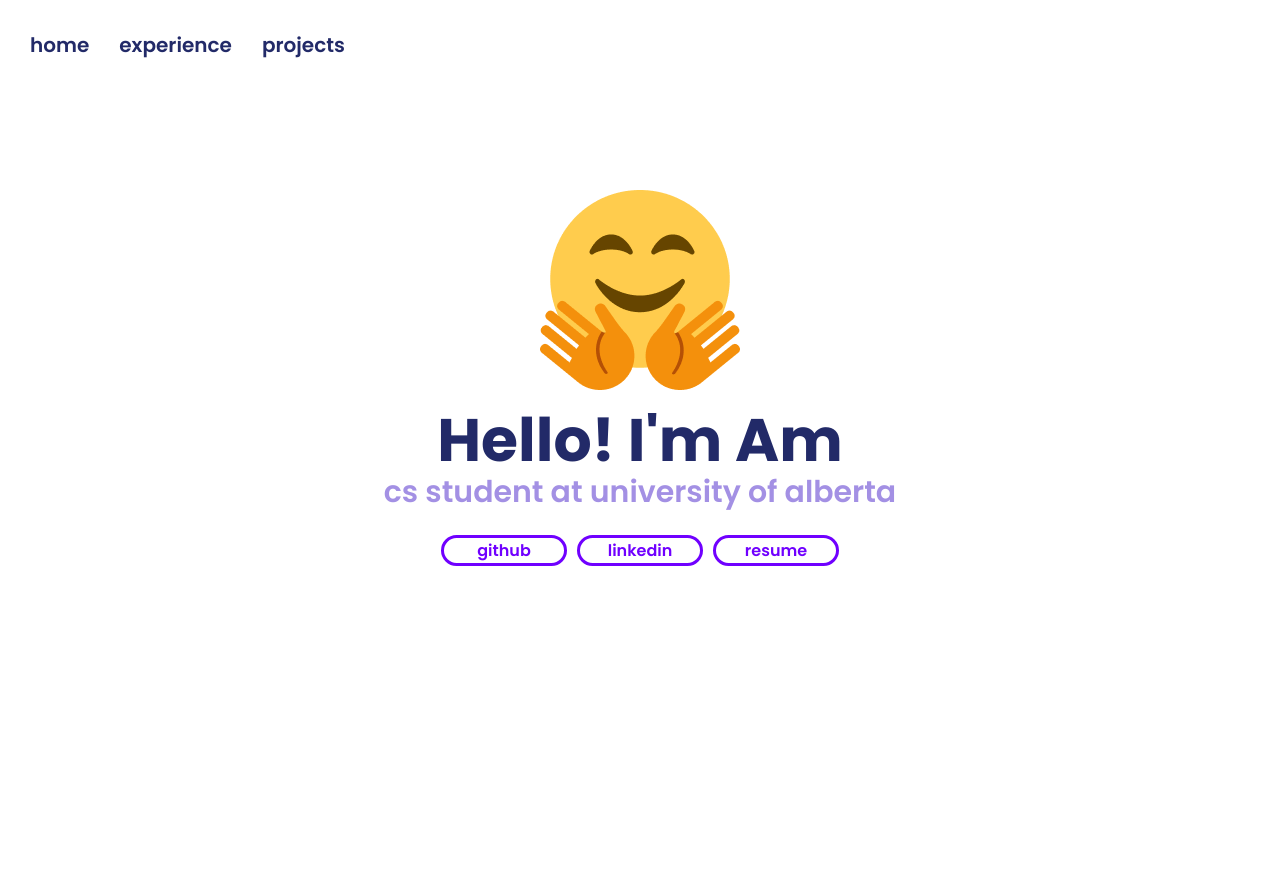
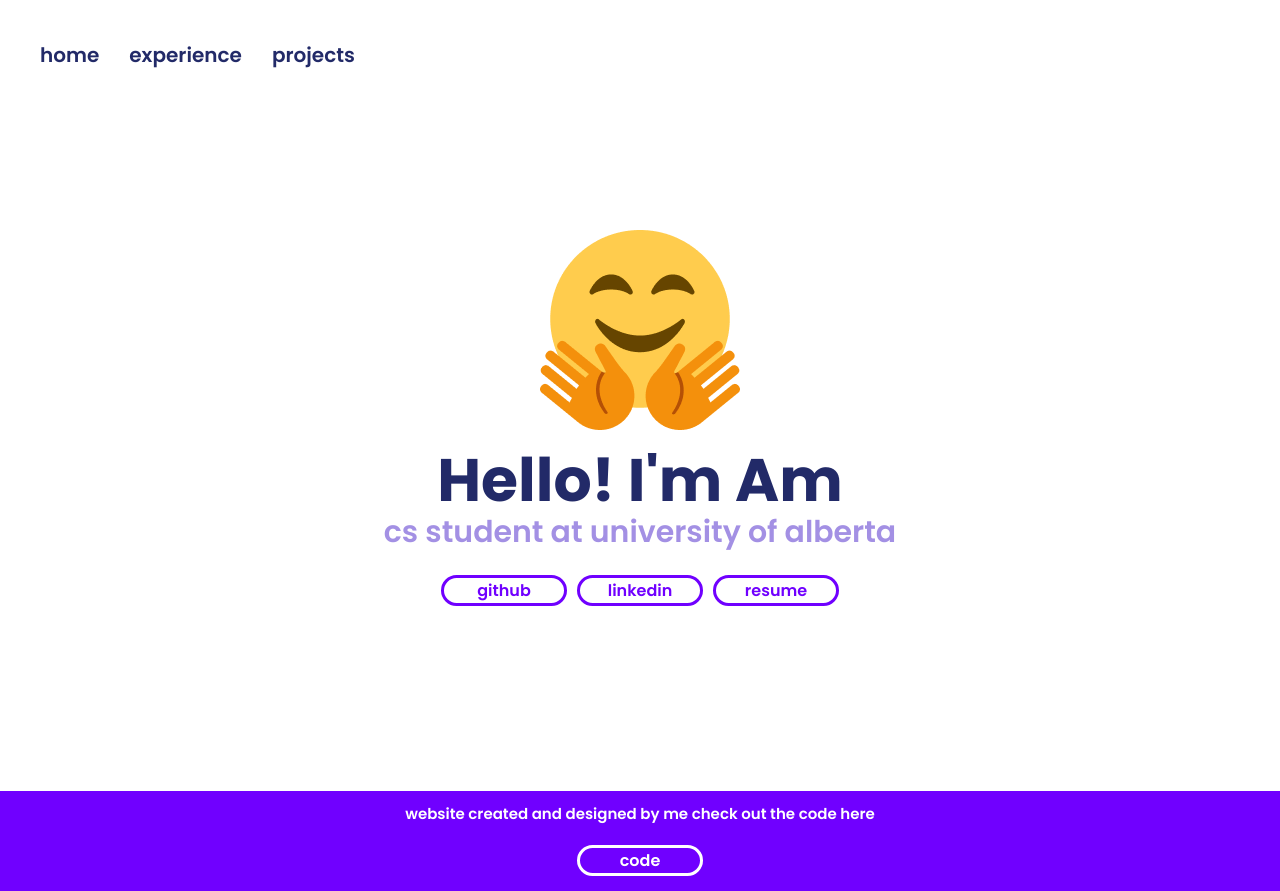
Before and after one commit to amreesalmonte/personal-webapp, a React (Create React App) app: page / in a window 1280 px wide. Before the commit the page ends 800 px from the top, so only its background shows below. Built offline with nearby package versions, Linux system fonts and the light colour scheme.

Commit message:
added footer

```diff
--- a/src/App.css
+++ b/src/App.css
@@ -1,15 +1,24 @@
 .navBar {
     display: flex;
-    padding: 30px;
+    margin: 40px;
+    margin-bottom: 60px;
 }
 
 .navBar a{
     text-decoration: none;
     color: var(--main-color);
-    padding-right: 30px;
+    margin-right: 30px;
     font-size: 2.5vh;
 }
 
 .navBar a:hover{
     color: var(--accent-color);
 }
+
+.content {
+    padding-bottom: 180px;
+}
+
+.footer {
+    width: 100%;
+}
--- a/src/App.jsx
+++ b/src/App.jsx
@@ -9,6 +9,7 @@ import Intro from "./components/Intro";
 import Page from "./components/Page";
 import Experience from "./data/Experience";
 import Projects from "./data/Projects";
+import Footer from "./components/Footer"
 import "./App.css";
 
 class App extends Component {
@@ -23,10 +24,13 @@ class App extends Component {
           </div>
         </div>
         <Switch>
-          <Route exact path="/"><Intro /></Route>
-          <Route exact path="/experience"><Page page={Experience} /></Route>
-          <Route exact path="/projects"><Page page={Projects} /></Route>
+          <div className="content">
+            <Route exact path="/"><Intro /></Route>
+            <Route exact path="/experience"><Page page={Experience} /></Route>
+            <Route exact path="/projects"><Page page={Projects} /></Route>
+          </div>
         </Switch>
+        <Footer />
       </Router >
     );
   }
--- a/src/components/Card.jsx
+++ b/src/components/Card.jsx
@@ -13,8 +13,8 @@ class Card extends Component {
                     <p className="description">{description}</p>
                 </div>
                 <div className="pageLink">
-                    <Links link={githubLink} title="code" />
-                    <Links link={websiteLink} title="website" />
+                    <Links link={githubLink} title="code" linkClass="regularLink" />
+                    <Links link={websiteLink} title="website" linkClass="regularLink" />
                 </div>
             </div>
         );
--- /dev/null
+++ b/src/components/Footer.jsx
@@ -0,0 +1,20 @@
+import React, { Component } from 'react';
+import Links from "./Links";
+import "../styling/Footer.css"
+
+const githubLink = "https://github.com/amreesalmonte/personal-webapp";
+
+class Footer extends Component {
+    render() {
+        return (
+            <div className="footer">
+                <p>website created and designed by me check out the code here</p>
+                <div className="footerLinks">
+                    <Links link={githubLink} title="code" linkClass="invertedLink" />
+                </div>
+            </div>
+        );
+    }
+}
+
+export default Footer;
--- a/src/components/Intro.jsx
+++ b/src/components/Intro.jsx
@@ -15,9 +15,9 @@ class Intro extends Component {
                 <p className="title">Hello! I'm Am</p>
                 <p className="subtitle">cs student at university of alberta</p>
                 <div className="introLinks">
-                    <Links link={this.githubLink} title="github" />
-                    <Links link={this.linkedinLink} title="linkedin" />
-                    <Links link={Resume} title="resume" />
+                    <Links link={this.githubLink} title="github" linkClass="regularLink" />
+                    <Links link={this.linkedinLink} title="linkedin" linkClass="regularLink" />
+                    <Links link={Resume} title="resume" linkClass="regularLink" />
                 </div>
             </div>
         );
--- a/src/components/Links.jsx
+++ b/src/components/Links.jsx
@@ -3,9 +3,9 @@ import "../styling/Links.css"
 
 class Links extends Component {
     render() {
-        const { link, title } = this.props;
+        const { link, title, linkClass } = this.props;
         return (
-            <div className="linkContainer">
+            <div className={linkClass}>
                 <a href={link} target="_blank" rel="noopener noreferrer">{title}</a>
             </div>
         );
--- a/src/index.css
+++ b/src/index.css
@@ -1,5 +1,7 @@
 body {
-  margin: 0;
+  margin: 0px;
+  padding: 0px;
+  position: relative;
   font-family: "Poppins", sans-serif;
 }
 
--- a/src/styling/Card.css
+++ b/src/styling/Card.css
@@ -34,7 +34,6 @@
     color: var(--main-color);
     font-size: 15px;
     margin-bottom: auto;
-   flex-grow: 3;
 }
 
 .pageLink {
--- /dev/null
+++ b/src/styling/Footer.css
@@ -0,0 +1,22 @@
+.footer {
+    background-color: var(--accent-color);
+    display: flex;
+    justify-content: center;
+    flex-direction: column;
+    height: 100px;
+    position: absolute
+}
+
+
+.footer p {
+    font-size: 15px;
+    color: white;
+    margin: 0px;
+    text-align: center;
+    word-wrap: normal;
+    text-align-last: center;
+}
+
+.footerLinks {
+    padding-top: 15px;
+}
--- a/src/styling/Links.css
+++ b/src/styling/Links.css
@@ -1,9 +1,9 @@
-.linkContainer {
+.regularLink , .invertedLink{
     text-align: center;
     margin: 5px;
 }
 
-.linkContainer a{
+.regularLink a{
     text-decoration: none;
     display: inline-block;
     border: 3px solid var(--accent-color);
@@ -12,7 +12,21 @@
     color: var(--accent-color);
 }
 
-.linkContainer a:hover{
+.regularLink a:hover{
     color: white;
     background-color: var(--accent-color);
 }
+
+.invertedLink a{
+    text-decoration: none;
+    display: inline-block;
+    border: 3px solid white;
+    border-radius: 50px;
+    width: 120px;
+    color: white;
+}
+
+.invertedLink a:hover{
+    color: var(--accent-color);
+    background-color: white;
+}
```
